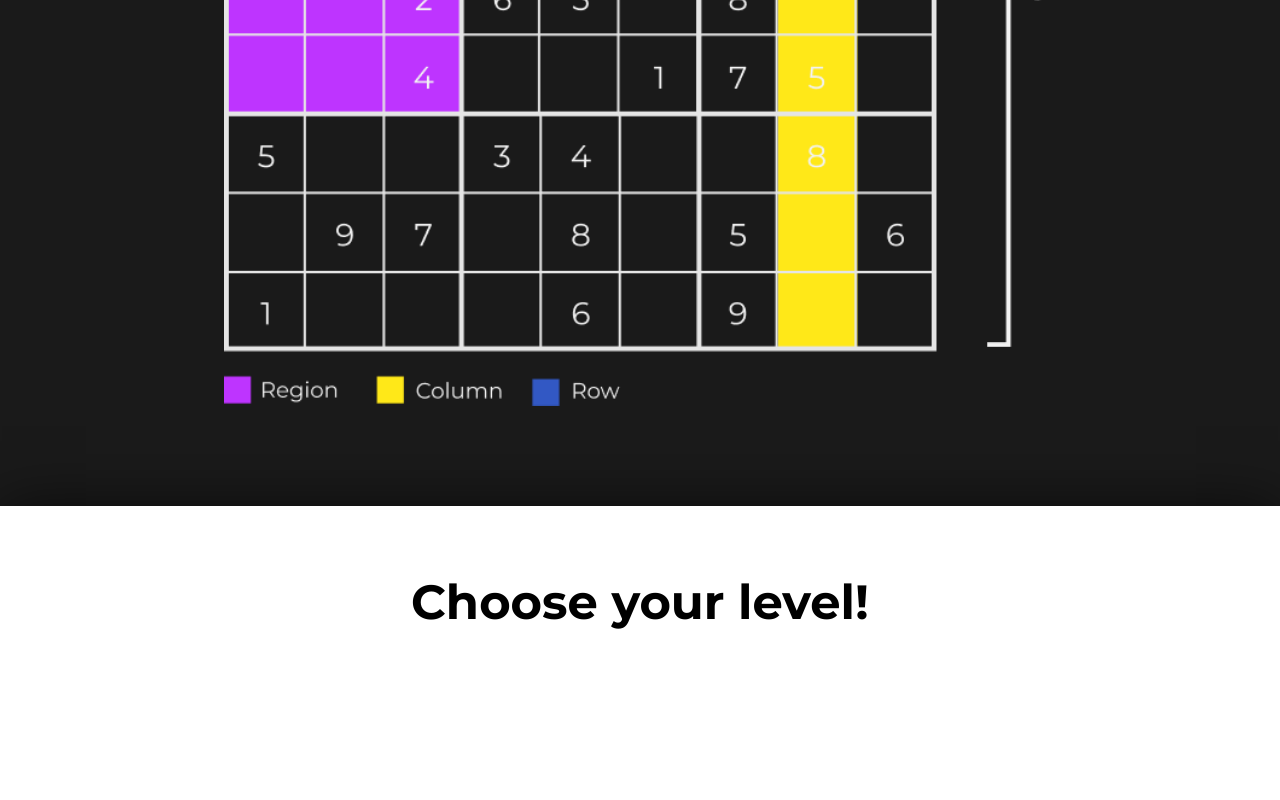
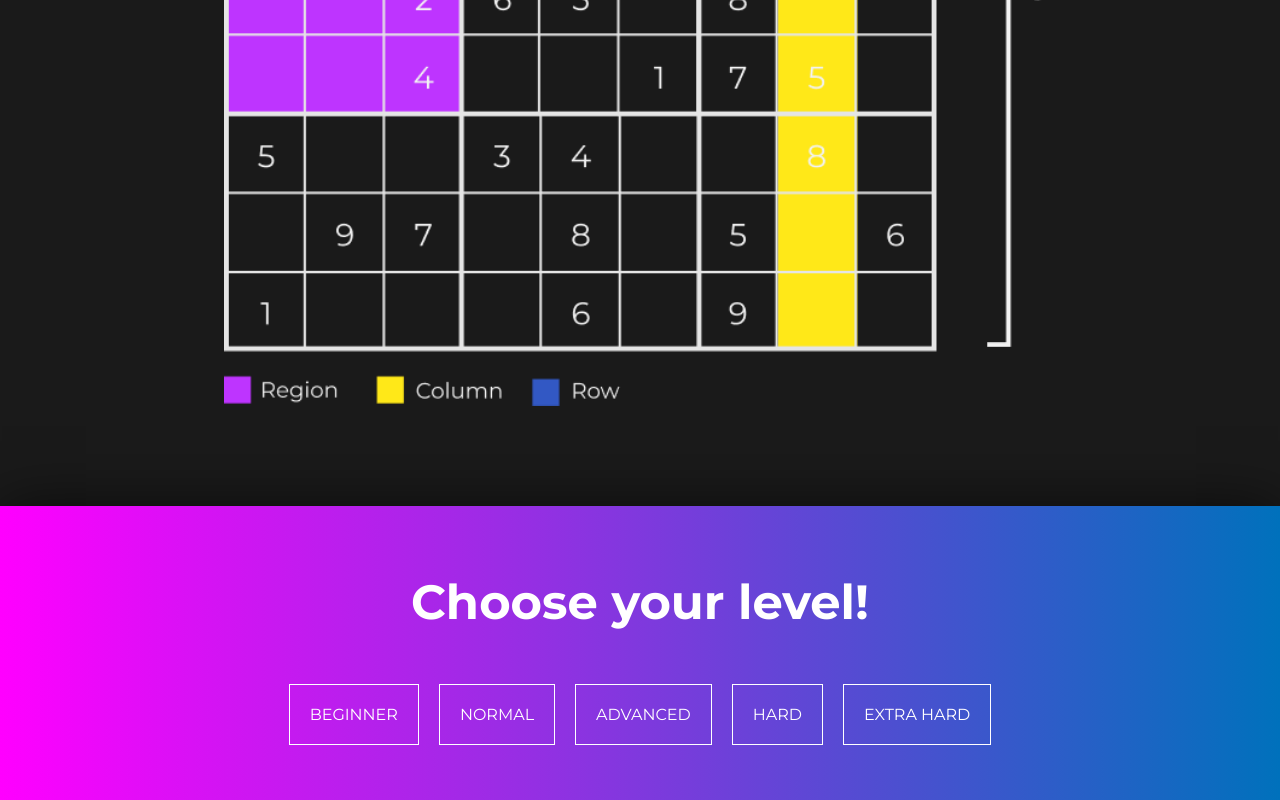
Before and after one commit to NikolSkvarilova/sudoku, a React (Create React App) app: page / in a window 1280 px wide. Shown: the part 3871-4671 px from the top of the page. Built offline with nearby package versions, Linux system fonts and the light colour scheme.

Commit message:
Added PropTypes

```diff
--- a/src/Components/Sections/ChooseLvlSection/ChooseLvlSection.jsx
+++ b/src/Components/Sections/ChooseLvlSection/ChooseLvlSection.jsx
@@ -1,7 +1,7 @@
 import React from 'react';
 import PropTypes from 'prop-types';
 
-import './ChooseLvlSection.scss'
+import './ChooseLvlSection.scss';
 
 const ChooseLvlSection = (props) => {
 
@@ -18,7 +18,7 @@ const ChooseLvlSection = (props) => {
   })
 
   return (
-    <div className="container" style={ props.sectionStyles }>
+    <div className="container" style={ props.sectionStyle }>
       <h1>Choose your level!</h1>
       <div className="levels-container">
         { levels }
@@ -27,6 +27,11 @@ const ChooseLvlSection = (props) => {
   )
 }
 
-ChooseLvlSection.propTypes = {}
+ChooseLvlSection.propTypes = {
+  levels:         PropTypes.array.isRequired,
+  goTo:           PropTypes.string,
+  sectionStyle:   PropTypes.object,
+  btnStyle:       PropTypes.object
+}
 
 export default ChooseLvlSection;
```
